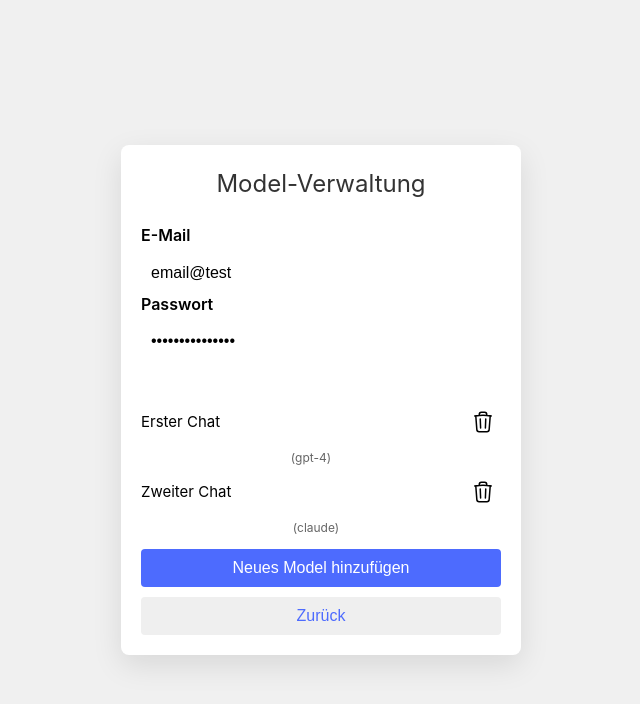
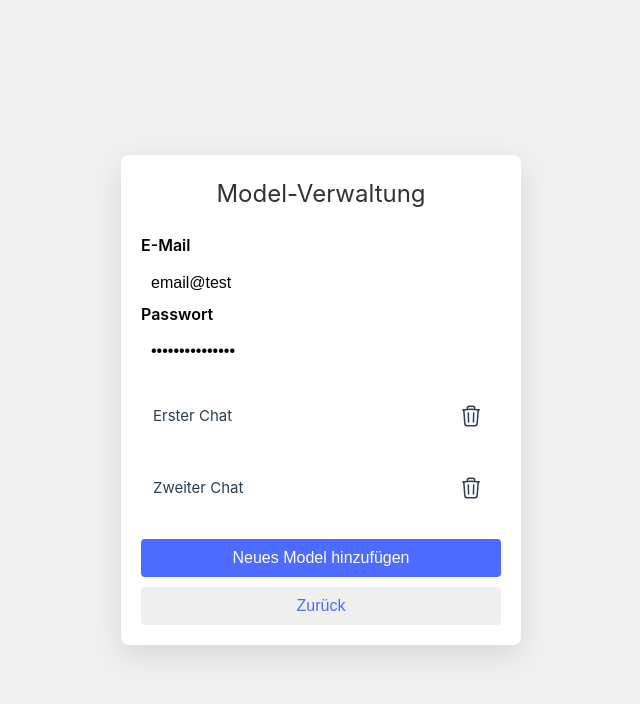
Before and after one commit to janikstucki/AI-Hub, a Vue app in the folder AI-Hub/: page /settings in a window 1280 px wide. Shown: the top 704 px of the page, without its empty margins (319-959 px from the left). Built offline with nearby package versions, Linux system fonts and the light colour scheme.

Commit message:
Remove model display from chat link and add hover styles for improved UI

```diff
--- a/AI-Hub/src/views/Settings.vue
+++ b/AI-Hub/src/views/Settings.vue
@@ -84,7 +84,6 @@ function handleCreateChat() {
                 </button>
             </div>
           </div>
-          <span class="model">({{ chat.model }})</span>
         </a>
       </div>
 
@@ -239,6 +238,18 @@ input {
   gap: 5px;
 }
 
+.chat-link {
+  display: block;
+  text-decoration: none;
+  color: inherit;
+  padding: 8px 12px;
+  border-radius: 6px;
+  transition: background-color 0.2s ease;
+}
+
+.chat-link:hover {
+  background-color: #e0e0e0; /* Grau, aber nice smooth */
+}
 
 
 #nwButton {
```
